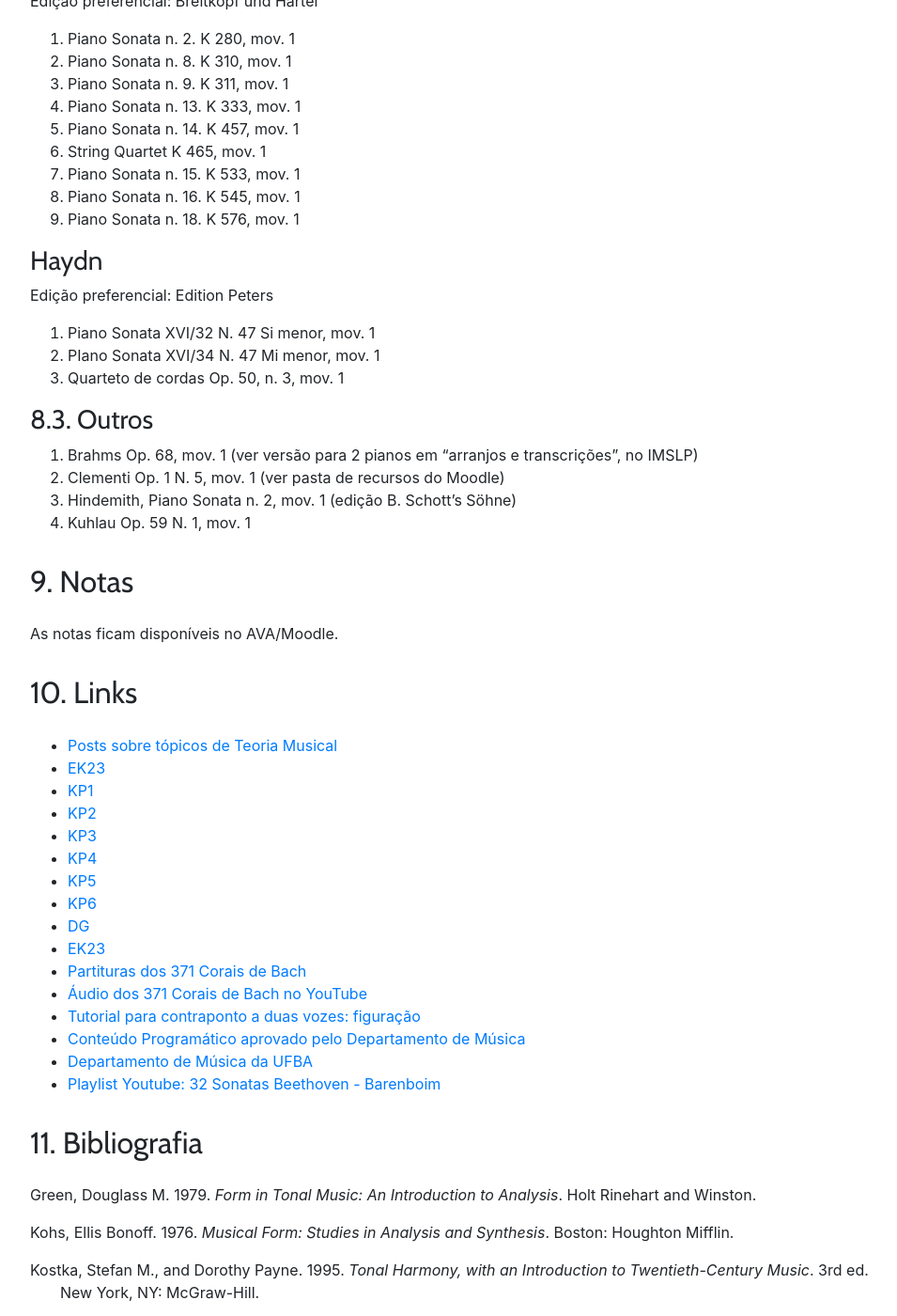
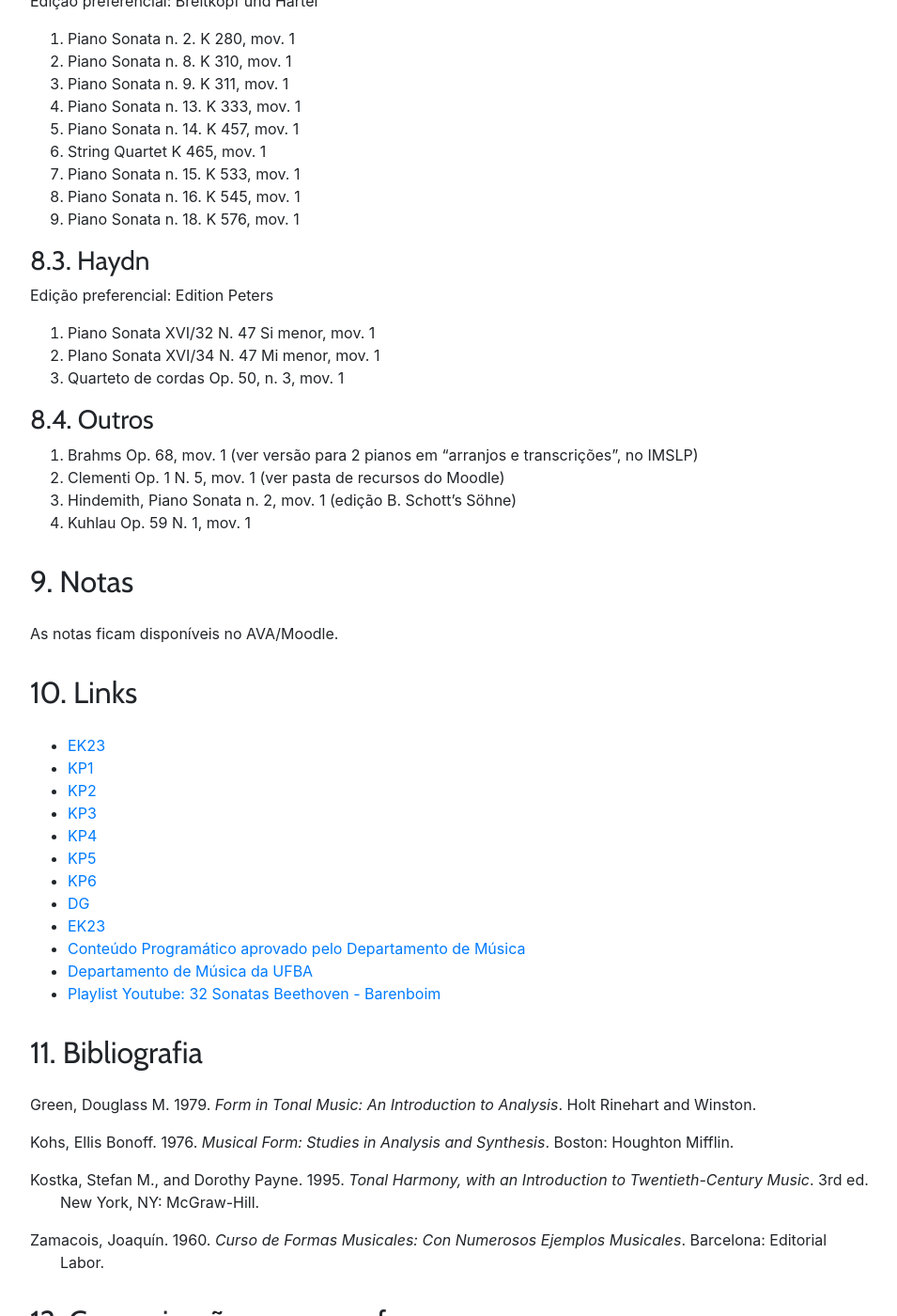
Before and after one commit to kroger/genosmus, a Jekyll site: the page built from _marcos/musa72.md, in a window 1280 px wide and 1400 px high, scrolled down 4557 px. Shown: the whole window at 94% size, without its empty margins (68-1023 px from the left). Built offline with Jekyll 4.4.1, drawn with Linux system fonts in a browser that asks for light colours; nearby versions of some CDN libraries; the table of contents is made by our own code.

Commit message:
Corrige numeração e remove links

```diff
--- a/_marcos/musa72.md
+++ b/_marcos/musa72.md
@@ -199,7 +199,7 @@
 1. Piano Sonata n. 16. K 545, mov. 1
 1. Piano Sonata n. 18. K 576, mov. 1
 
-### Haydn
+### 8.3. Haydn
 
 Edição preferencial: Edition Peters
 
@@ -207,7 +207,7 @@
 1. PIano Sonata XVI/34 N. 47 Mi menor, mov. 1
 2. Quarteto de cordas  Op. 50, n. 3, mov. 1
 
-### 8.3. Outros
+### 8.4. Outros
 
 1. Brahms Op. 68, mov. 1 (ver versão para 2 pianos em "arranjos e transcrições", no IMSLP)
 1. Clementi Op. 1 N. 5, mov. 1 (ver pasta de recursos do Moodle)
@@ -237,7 +237,6 @@
 
 ## 10. Links
 
- - [Posts sobre tópicos de Teoria Musical](https://marcos.sampaio.me/post/)
  - [EK23](https://www.dropbox.com/s/0jnmmmh57lvt2j6/ek23.pdf?dl=0)
  - [KP1](https://www.dropbox.com/s/e1b1ae3ia3gzczs/kostka-1.pdf)
  - [KP2](https://www.dropbox.com/s/54qp5r28nj6tygi/kostka-2.pdf)
@@ -247,9 +246,6 @@
  - [KP6](https://www.dropbox.com/s/ruqvkfqte6zbal4/kostka-6.pdf)
  - [DG](https://www.dropbox.com/s/sjp4axx10ebcjct/dg.pdf)
  - [EK23](https://www.dropbox.com/s/0jnmmmh57lvt2j6/ek23.pdf)
- - [Partituras dos 371 Corais de Bach](http://bit.ly/2Go5uCV)
- - [Áudio dos 371 Corais de Bach no YouTube](https://www.youtube.com/watch?v=Jp4v99F4Kac&list=PL6QFt5ca_y9kPKJZS9vgpgSAPDj1eN3lh)
- - [Tutorial para contraponto a duas vozes: figuração](http://www.youtube.com/watch?v=i1mZ7SibDZ0)
  - [Conteúdo Programático aprovado pelo Departamento de Música](http://dmusufba.com/docs/conteudos/pdf/MUSA72%20LEM%20IV.pdf)
  - [Departamento de Música da UFBA](http://dmusufba.com)
  - [Playlist Youtube: 32 Sonatas Beethoven - Barenboim](https://www.youtube.com/watch?v=nS3YwjOAekc&list=PLaO5yzGGmlgEncr13JjVJA-hG4VXtXA6S)
```
